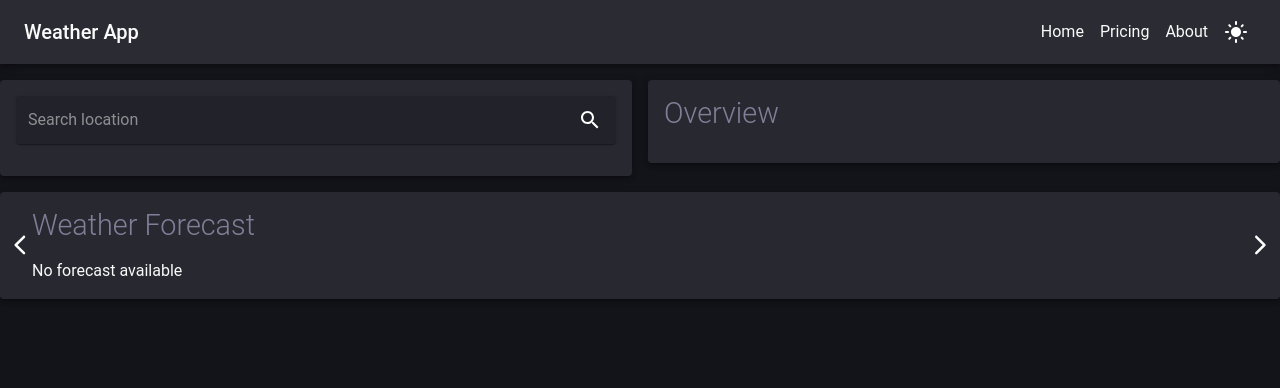
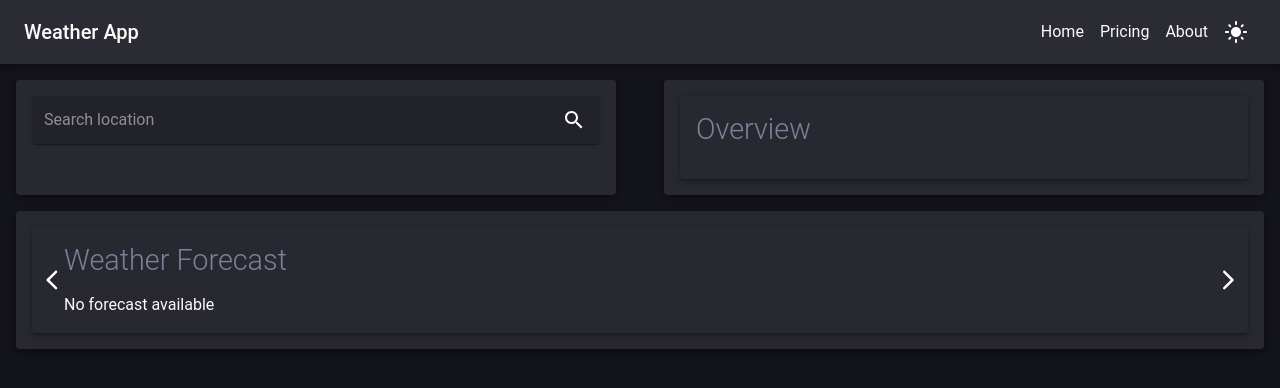
Before and after one commit to leo9iota/weather-app, a React (Create React App) app: page / in a window 1280 px wide. Shown: the top 388 px of the page. Built offline with nearby package versions, Linux system fonts and the light colour scheme.

Commit message:
Add spacing

```diff
--- a/src/components/Dashboard.jsx
+++ b/src/components/Dashboard.jsx
@@ -45,11 +45,15 @@ function Dashboard() {
   return (
     <>
       <NavBar />
-      <Box sx={{ mt: 2 }}>
+      <Box sx={{ mt: 2, mx: 'auto', maxWidth: 1280 }}>
+        {' '}
+        {/* Adjust the maxWidth as needed */}
         <Grid container spacing={2}>
           {/* Search Bar and Weather Display */}
           <Grid item xs={12} md={6}>
-            <Paper elevation={3} sx={{ height: '100%', padding: 2 }}>
+            <Paper elevation={3} sx={{ height: '100%', padding: 2, mx: 2 }}>
+              {' '}
+              {/* Margin X applied */}
               <SearchBar
                 city={city}
                 onCityChange={handleSearchBarOnChange}
@@ -61,12 +65,20 @@ function Dashboard() {
 
           {/* Overview */}
           <Grid item xs={12} md={6}>
-            <Overview weatherData={weatherData} />
+            <Paper elevation={3} sx={{ padding: 2, mx: 2 }}>
+              {' '}
+              {/* Margin X applied */}
+              <Overview weatherData={weatherData} />
+            </Paper>
           </Grid>
 
           {/* Forecast */}
-          <Grid item xs={12} md={12}>
-            <Forecast forecastData={forecastData} />
+          <Grid item xs={12}>
+            <Paper elevation={3} sx={{ padding: 2, mx: 2 }}>
+              {' '}
+              {/* Margin X applied */}
+              <Forecast forecastData={forecastData} />
+            </Paper>
           </Grid>
         </Grid>
       </Box>
```
